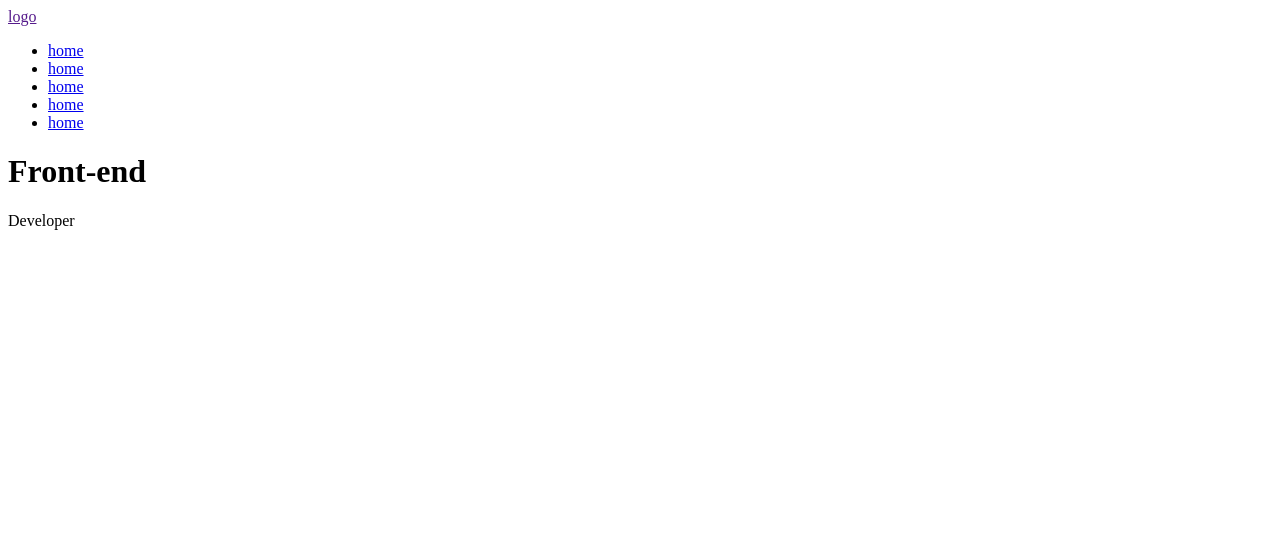
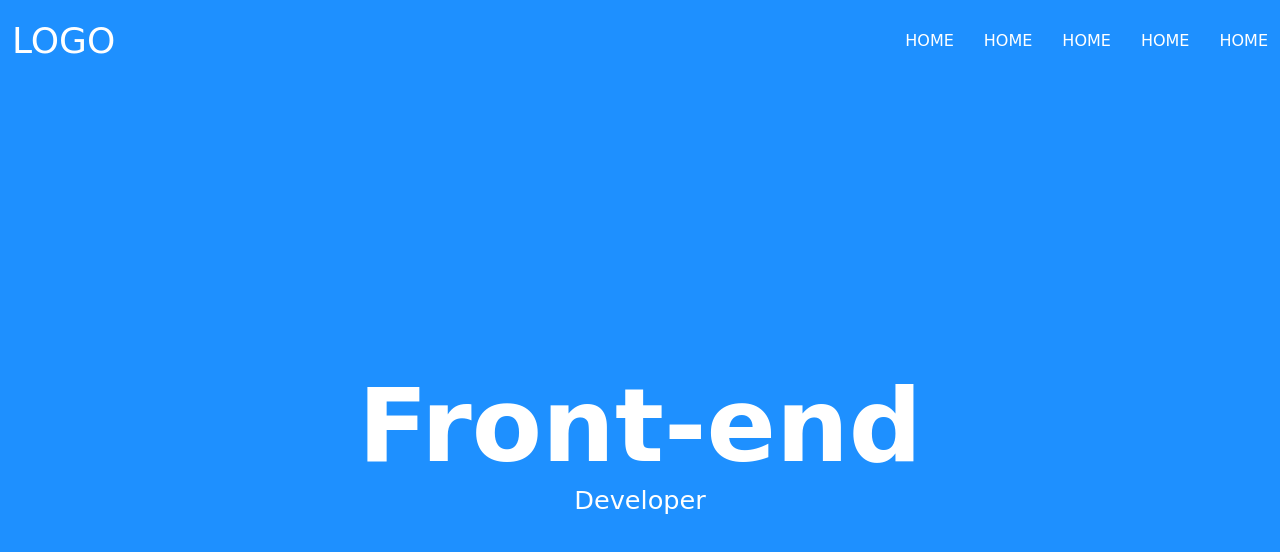
Before and after one commit to anvarovh/Proweb, a plain HTML site: page index.html in a window 1280 px wide. Drawn offline with Linux system fonts and the light colour scheme.

Commit message:
header css

```diff
--- /dev/null
+++ b/css/main.css
@@ -0,0 +1,66 @@
+*{
+ margin: 0;
+ padding: 0;
+ box-sizing: border-box;
+}
+body{
+    font-family: cursive;
+}
+a{
+    text-decoration: none;
+}
+ul{
+    list-style: none;
+}
+.container{
+    max-width: 1320px;
+    width: 100%;
+    margin: 0 auto;
+    padding: 0 12px;
+}
+/* header start */
+
+.header{
+    background: dodgerblue;
+    min-height: 100vh;
+    display: flex;
+    flex-direction: column;
+}
+
+.header__nav{
+    display: flex;
+    justify-content: space-between;
+    align-items: center;
+    padding: 20px 0;
+}
+.header__logo{
+    font-size: 36px;
+    color: #fff;
+    text-transform: uppercase;
+}
+
+.header__list{
+    display: flex;
+}
+.header__link{
+    color: #fff;
+    text-transform: uppercase;
+    margin-left: 30px;
+}
+.header__content{
+    display: flex;
+    align-items: center;
+    justify-content: center;
+    flex-direction: column;
+    flex-grow: 1;
+    color: #fff;
+}
+.header__title{
+    font-size: 8vW;
+}
+.header__txt{
+    font-size: 2vw;
+}
+
+
+/* header end */
--- a/index.html
+++ b/index.html
@@ -4,6 +4,7 @@
     <meta charset="UTF-8">
     <meta http-equiv="X-UA-Compatible" content="IE=edge">
     <meta name="viewport" content="width=device-width, initial-scale=1.0">
+    <link rel="stylesheet" href="css/main.css">
     <title>Document</title>
 </head>
 <body>
```
